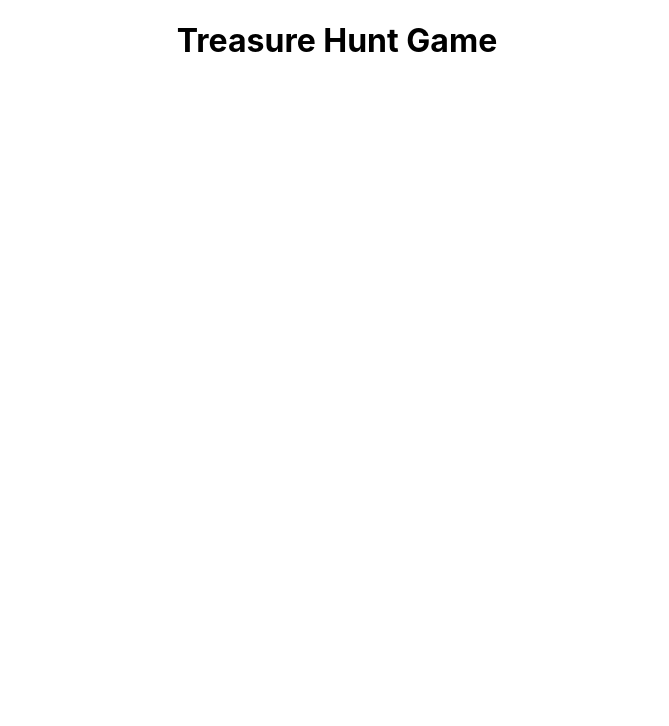
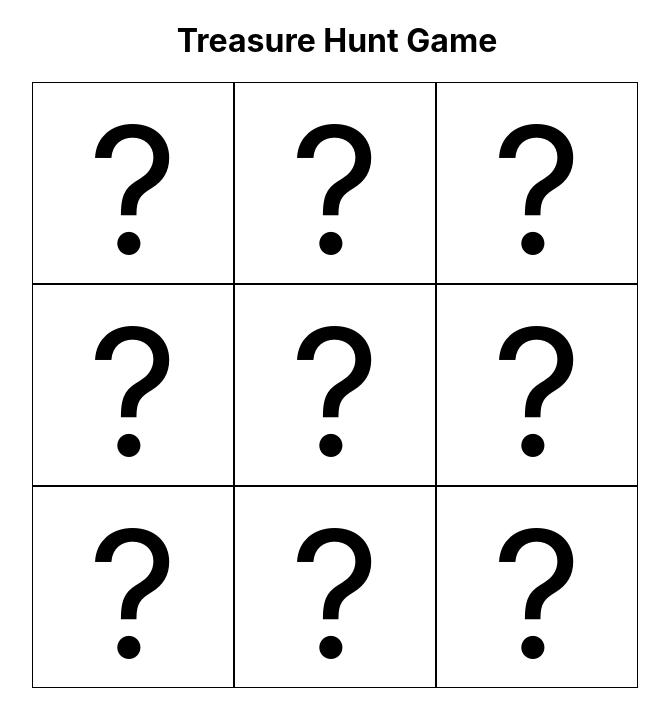
Before and after one commit to learn-academy-2022-foxtrot/treasurehunt-jumba23, a React (Create React App) app: page / in a window 1280 px wide. Shown: the top 726 px of the page, without its empty margins (303-972 px from the left). Built offline with nearby package versions, Linux system fonts and the light colour scheme.

Commit message:
a page with a three by three grid board game with a question mark in each square

```diff
--- a/src/App.css
+++ b/src/App.css
@@ -6,4 +6,13 @@
   height: 200px;
   width: 200px;
   border: 1px solid black;
+  font-size: 11rem;
+  text-align: center;
 }
+
+.board-game {
+  display: flex;
+  flex-wrap: wrap;
+  width: 610px;
+  margin: 0 auto;
+}
--- a/src/App.js
+++ b/src/App.js
@@ -1,5 +1,6 @@
-import React, { useState } from "react"
-import "./App.css"
+import React, { useState } from "react";
+import Square from "./components/Square";
+import "./App.css";
 
 const App = () => {
   const [board, setBoard] = useState([
@@ -11,14 +12,19 @@
     "?",
     "?",
     "?",
-    "?"
-  ])
+    "?",
+  ]);
 
   return (
     <>
       <h1>Treasure Hunt Game</h1>
+      <div className="board-game">
+        {board.map((square, index) => {
+          return <Square square={square} />;
+        })}
+      </div>
     </>
-  )
-}
+  );
+};
 
-export default App
+export default App;
--- a/src/components/Square.js
+++ b/src/components/Square.js
@@ -1,10 +1,10 @@
-import React from "react"
+import React from "react";
 
-const Square = () => {
+const Square = ({ square }) => {
   return (
     <>
-      <div className="square"></div>
+      <div className="square">{square}</div>
     </>
-  )
-}
-export default Square
+  );
+};
+export default Square;
```
Also changed, not shown: 1 other file (tests, documents, lock files or other folders).
